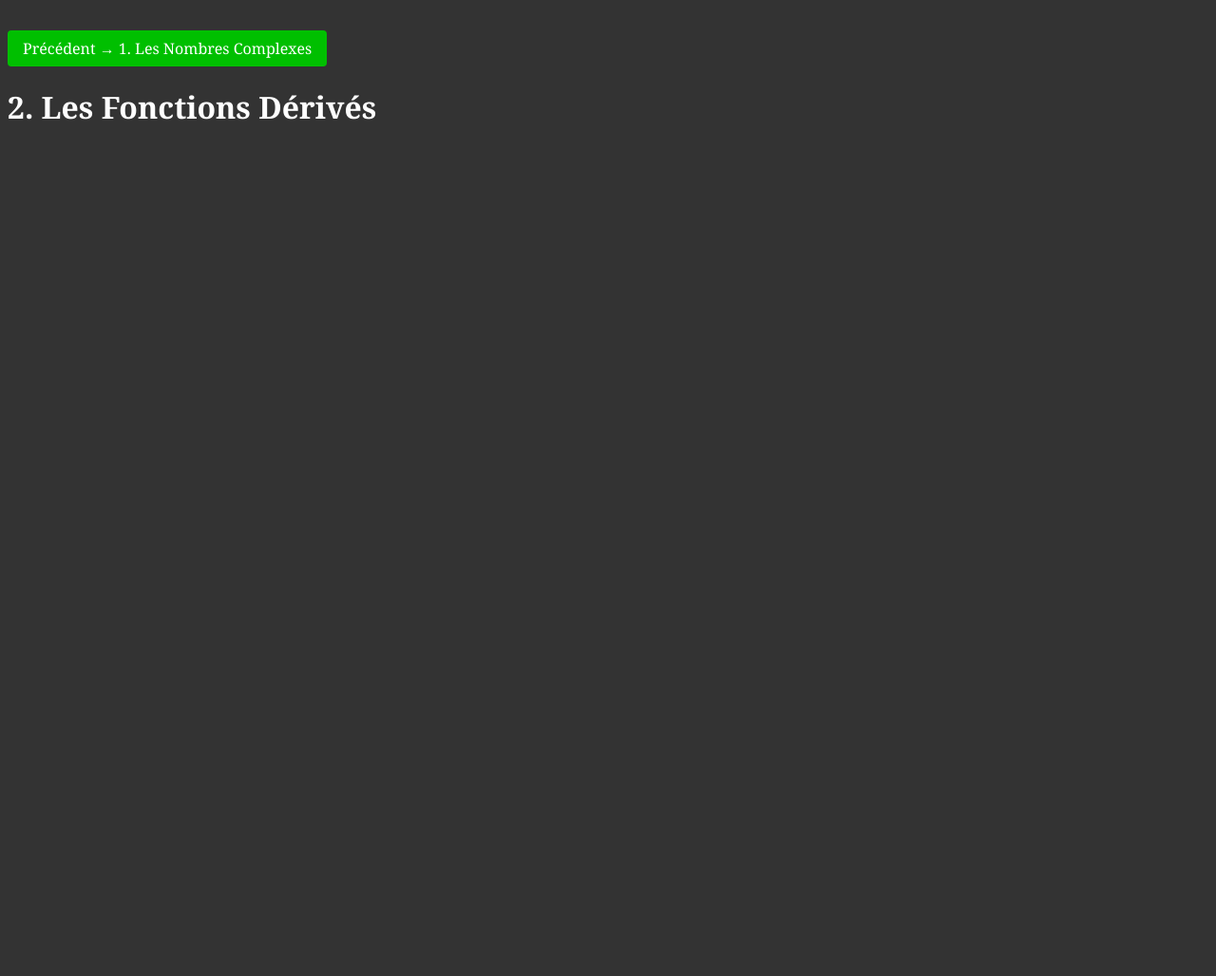
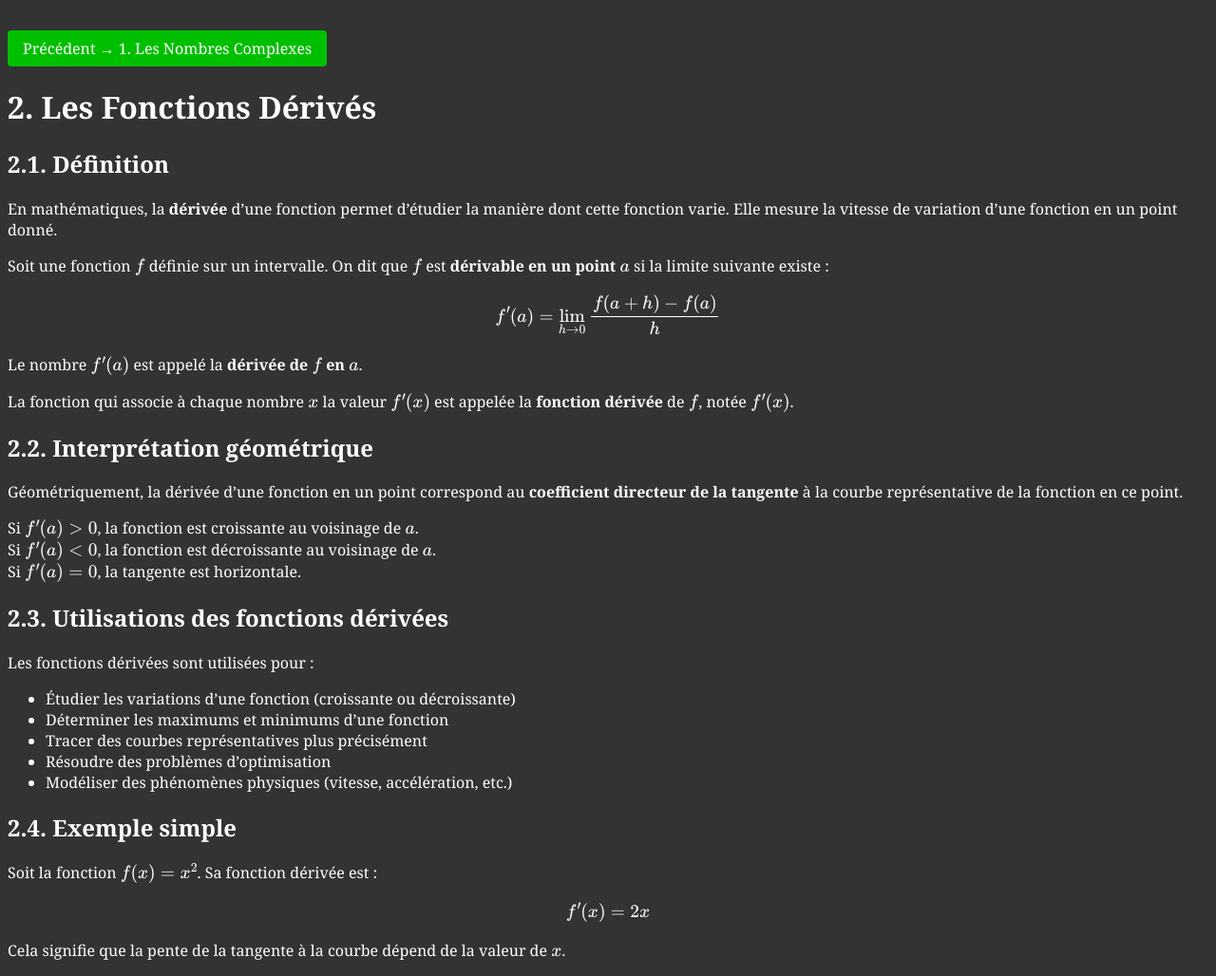
Before and after one commit to cycy98/cycy98.github.io, a plain HTML site: page mathcours/Les_Derives/index.html in a window 1280 px wide. Shown: the whole page at 95% size. Before the commit the page ends 800 px from the top, so only its background shows below. Drawn offline with nearby package versions, Linux system fonts and the light colour scheme.

Commit message:
Add content on derivatives and their applications

```diff
--- a/mathcours/Les_Derives/index.html
+++ b/mathcours/Les_Derives/index.html
@@ -16,5 +16,75 @@
       <span style="visibility:hidden;">&larr; Suivant</span>
     </div>
     <h1>2. Les Fonctions Dérivés</h1>
+    <h2>2.1. Définition</h2>
+        <p>
+      En mathématiques, la <strong>dérivée</strong> d’une fonction permet d’étudier la manière dont cette fonction varie.
+      Elle mesure la vitesse de variation d’une fonction en un point donné.
+    </p>
+
+    <p>
+      Soit une fonction <span>\(f\)</span> définie sur un intervalle.
+      On dit que <span>\(f\)</span> est <strong>dérivable en un point \(a\)</strong> si la limite suivante existe :
+    </p>
+
+    <p style="text-align:center;">
+      \[
+        f'(a) = \lim_{h \to 0} \frac{f(a+h) - f(a)}{h}
+      \]
+    </p>
+
+    <p>
+      Le nombre <span>\(f'(a)\)</span> est appelé la <strong>dérivée de \(f\) en \(a\)</strong>.
+    </p>
+
+    <p>
+      La fonction qui associe à chaque nombre \(x\) la valeur \(f'(x)\) est appelée la
+      <strong>fonction dérivée</strong> de \(f\), notée <span>\(f'(x)\)</span>.
+    </p>
+
+    <h2>2.2. Interprétation géométrique</h2>
+
+    <p>
+      Géométriquement, la dérivée d’une fonction en un point correspond au
+      <strong>coefficient directeur de la tangente</strong> à la courbe représentative de la fonction en ce point.
+    </p>
+
+    <p>
+      Si <span>\(f'(a) > 0\)</span>, la fonction est croissante au voisinage de \(a\).<br>
+      Si <span>\(f'(a) < 0\)</span>, la fonction est décroissante au voisinage de \(a\).<br>
+      Si <span>\(f'(a) = 0\)</span>, la tangente est horizontale.
+    </p>
+
+    <h2>2.3. Utilisations des fonctions dérivées</h2>
+
+    <p>
+      Les fonctions dérivées sont utilisées pour :
+    </p>
+
+    <ul>
+      <li>Étudier les variations d’une fonction (croissante ou décroissante)</li>
+      <li>Déterminer les maximums et minimums d’une fonction</li>
+      <li>Tracer des courbes représentatives plus précisément</li>
+      <li>Résoudre des problèmes d’optimisation</li>
+      <li>Modéliser des phénomènes physiques (vitesse, accélération, etc.)</li>
+    </ul>
+
+    <h2>2.4. Exemple simple</h2>
+
+    <p>
+      Soit la fonction <span>\(f(x) = x^2\)</span>.
+      Sa fonction dérivée est :
+    </p>
+
+    <p style="text-align:center;">
+      \[
+        f'(x) = 2x
+      \]
+    </p>
+
+    <p>
+      Cela signifie que la pente de la tangente à la courbe dépend de la valeur de \(x\).
+    </p>
+
   </body>
 </html>
```
